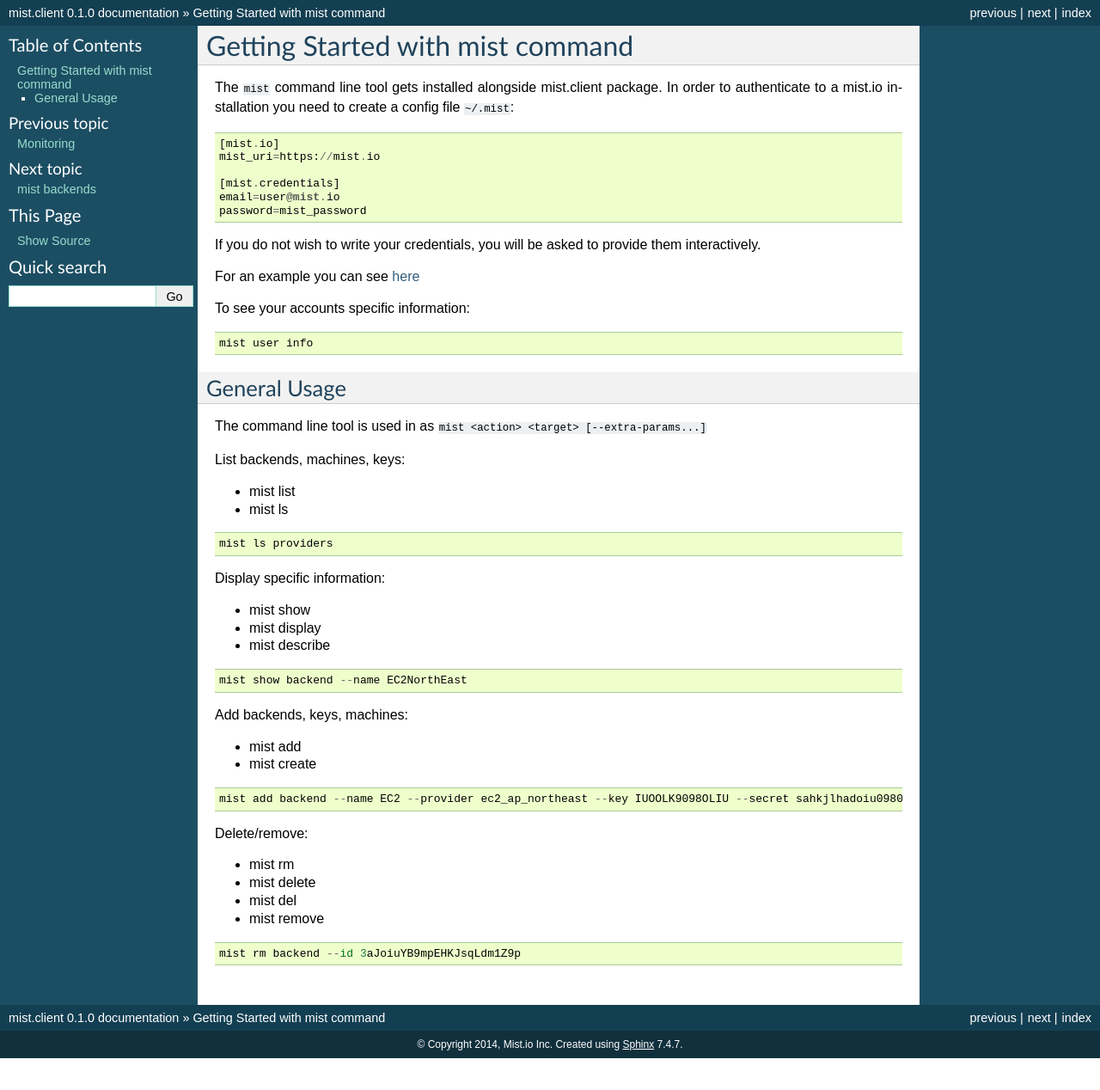
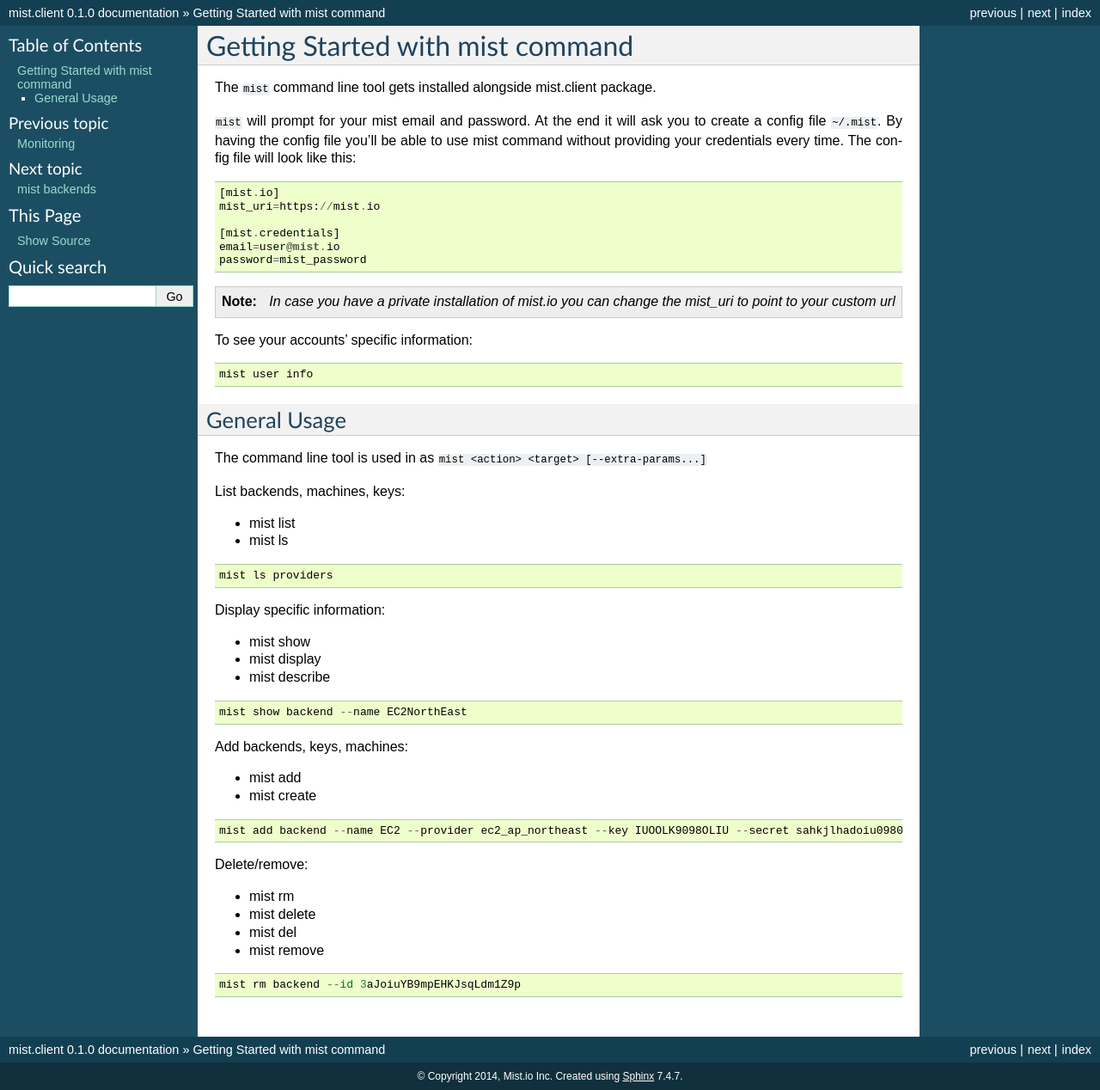
Before and after one commit to mistio/mist.client, a Sphinx documentation site: the page built from docs/source/cmd/cmd.rst, in a window 1280 px wide. Shown: the whole page at 86% size. Built offline with Sphinx 7.4.7, drawn with Linux system fonts in a browser that asks for light colours; before the commit the page ends 1231 px from its top, so only the background shows below that.

Commit message:
Update mist command getting started documentation

```diff
--- a/docs/source/cmd/cmd.rst
+++ b/docs/source/cmd/cmd.rst
@@ -2,8 +2,10 @@
 *********************************
 
 The ``mist`` command line tool gets installed alongside mist.client package.
-In order to authenticate to a mist.io installation you need to create a config
-file ``~/.mist``::
+
+``mist`` will prompt for your mist email and password. At the end it will ask you to create a config file ``~/.mist``.
+By having the config file you'll be able to use mist command without providing your credentials every time. The config
+file will look like this::
 
     [mist.io]
     mist_uri=https://mist.io
@@ -12,15 +14,9 @@
     email=user@mist.io
     password=mist_password
 
-If you do not wish to write your credentials, you will be asked to provide them
-interactively.
+.. Note:: *In case you have a private installation of mist.io you can change the mist_uri to point to your custom url*
 
-For an example you can see `here`_
-
-.. _here: http://asciinema.org/a/11883
-
-
-To see your accounts specific information::
+To see your accounts' specific information::
 
     mist user info
 
```
